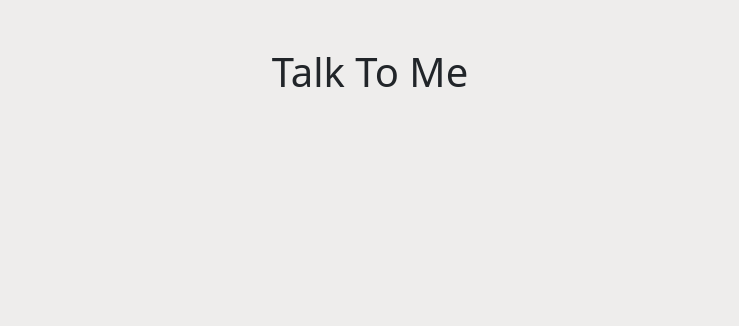
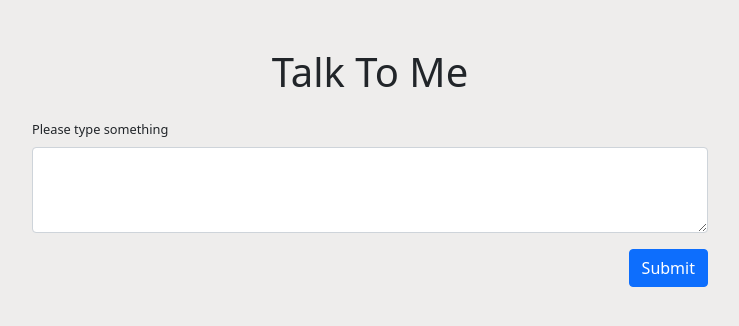
Before and after one commit to VicBond/talk-to-me, a plain HTML site: page index.html in a window 1280 px wide. Shown: the whole page, without its empty margins (270-1009 px from the left). Drawn offline with nearby package versions, Linux system fonts and the light colour scheme.

Commit message:
add form input

```diff
--- a/index.html
+++ b/index.html
@@ -16,6 +16,15 @@
   <body>
     <div class="container my-5 mx-auto">
       <h1 class="text-center my-4">Talk To Me</h1>
+      <form>
+        <div class="mb-3">
+          <label for="input-text" class="form-label"
+            >Please type something</label
+          >
+          <textarea class="form-control" id="input-text" rows="3"></textarea>
+        </div>
+        <button type="submit" class="btn btn-primary float-end">Submit</button>
+      </form>
     </div>
     <script script="app.js"></script>
   </body>
--- a/styles.css
+++ b/styles.css
@@ -2,3 +2,6 @@ body {
   background: #eeedec;
   font-size: 0.8em;
 }
+.container {
+  max-width: 700px;
+}
```
